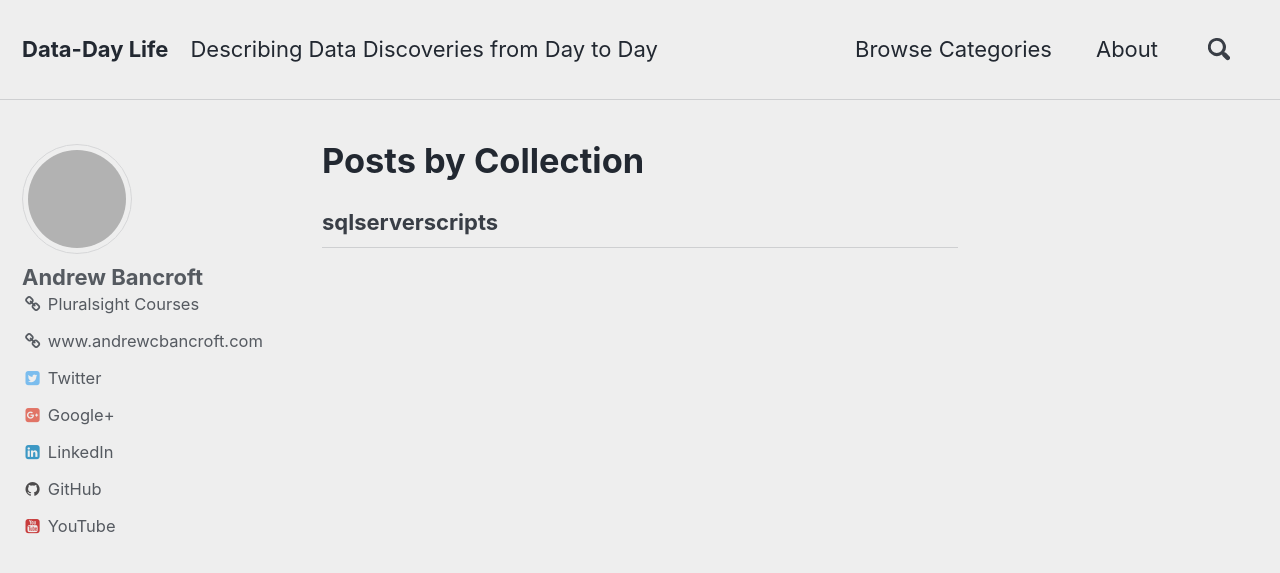
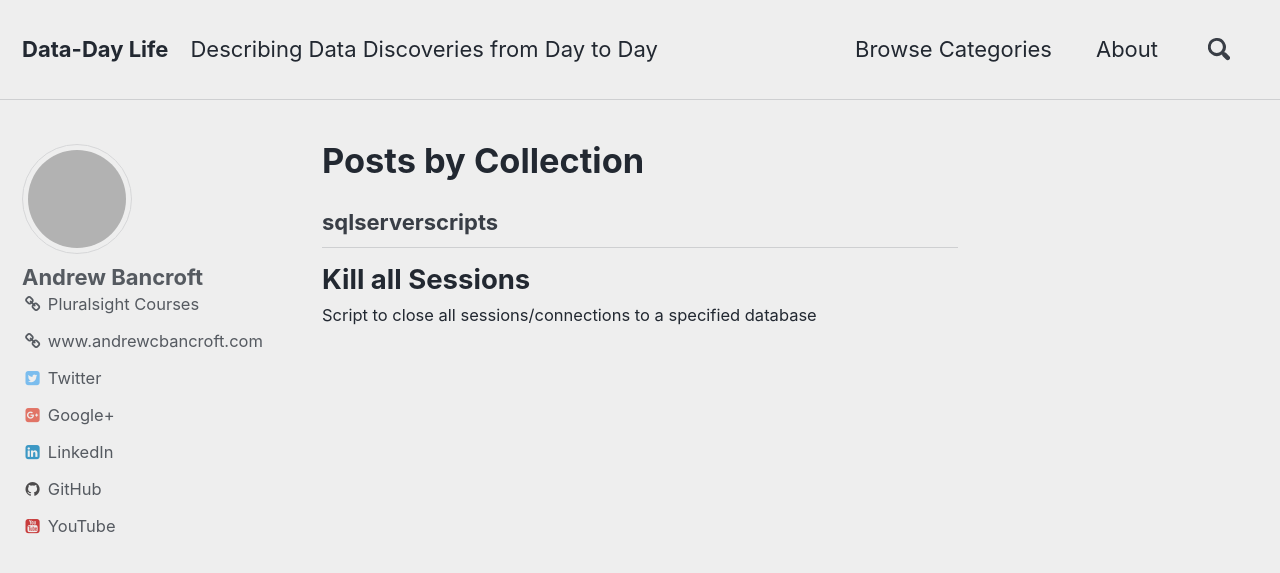
Before and after one commit to andrewcbancroft/datadaylife-blog, a Jekyll site: the page built from _pages/collection-archive.html, in a window 1280 px wide and 900 px high. Shown: the top 573 px of the window. Built offline with Jekyll 4.4.1, drawn with Linux system fonts in a browser that asks for light colours; grey boxes are pictures that could not be loaded.

Commit message:
Update and rename _sqlserverscripts/_administration/01-kill-all-sessions.md to _sqlserverscripts/01-kill-all-sessions.md

````diff
--- a/_sqlserverscripts/_administration/01-kill-all-sessions.md
+++ b/_sqlserverscripts/01-kill-all-sessions.md
@@ -1,3 +1,8 @@
+---
+title: "Kill all Sessions"
+excerpt: "Script to close all sessions/connections to a specified database"
+---
+
 ```sql
 USE master;
 GO
````
